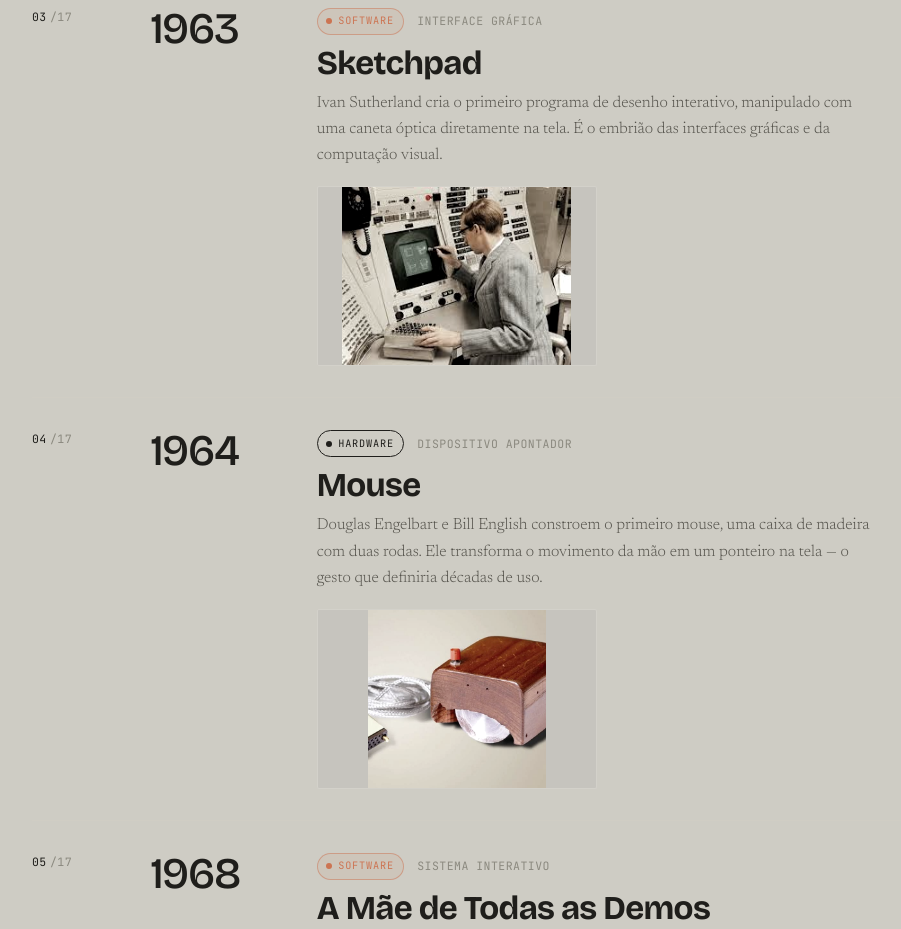
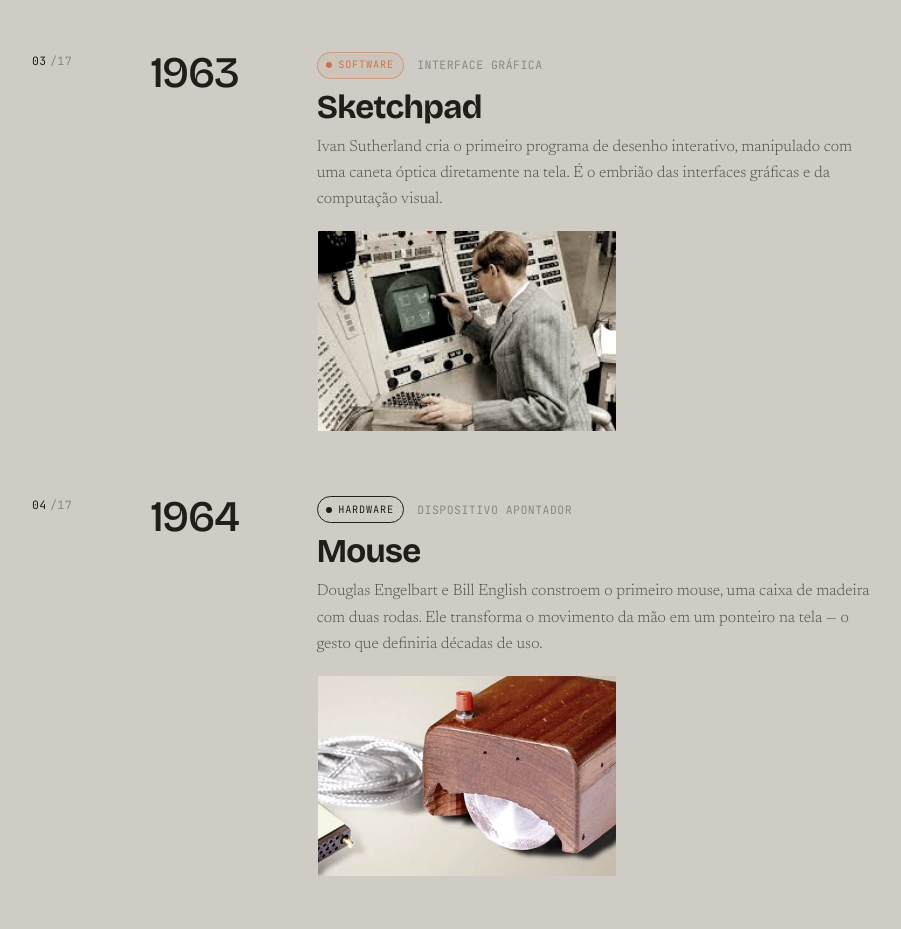
Before and after one commit to Deco-web/linha-do-tempo-interfaces, a plain HTML site: page index.html in a window 1280 px wide. Shown: the part 2126-3055 px from the top of the page, without its empty margins (32-933 px from the left). Drawn offline with nearby package versions, Linux system fonts and the light colour scheme.

Commit message:
fix: object-position individual por imagem baseado nas dimensões reais

```diff
--- a/css/styles.css
+++ b/css/styles.css
@@ -408,23 +408,48 @@ em {
 }
 
 /* ---------- Imagem do registro ---------- */
+/* ---------- Imagem do registro ----------
+   object-fit: cover + object-position por tipo de imagem:
+   - retratos (ratio > 1.2): cover centrado no topo para mostrar o rosto
+   - quadradas (ratio ~1.0): cover centralizado
+   - paisagens (ratio < 0.8): cover centralizado
+   Classes aplicadas via data-imgtype no render.js
+*/
 .registro__imagem {
   margin-top: 1.1rem;
   width: 100%;
-  max-width: 280px;
+  max-width: 300px;
+  overflow: hidden;
+  border-radius: 2px;
+  border: 1px solid var(--linha);
+  background: var(--papel-2);
 }
 .registro__imagem img {
   display: block;
   width: 100%;
-  height: 180px;
-  object-fit: contain;
+  height: 200px;
+  object-fit: cover;
   object-position: center center;
-  border-radius: 2px;
   filter: grayscale(30%) contrast(1.05);
-  border: 1px solid var(--linha);
-  background: var(--papel-2);
   transition: filter 0.3s var(--ease);
 }
+/* retratos: rosto fica no centro-topo */
+.registro__imagem--retrato img {
+  object-position: center 15%;
+}
+/* quadradas: centralizado */
+.registro__imagem--quadrada img {
+  object-position: center center;
+}
+/* paisagens: centralizado */
+.registro__imagem--paisagem img {
+  object-position: center center;
+}
+/* exceções manuais */
+.registro__imagem--engelbart img { object-position: center 20%; }
+.registro__imagem--tbl img        { object-position: center 25%; }
+.registro__imagem--tomlinson img  { object-position: center 20%; }
+
 .registro:hover .registro__imagem img {
   filter: grayscale(0%) contrast(1.1);
 }
--- a/js/data.js
+++ b/js/data.js
@@ -1,19 +1,21 @@
+// imgclasse: "retrato" (h>w), "quadrada" (h~=w), "paisagem" (w>h)
+// + classes individuais para exceções de object-position
 export const eventos = [
-  { ano: 1945, titulo: "Memex", tipo: "software", categoria: "Conceito de hipertexto", imagem: "img/memex.png", imagemdesc: "Vannevar Bush (1945)", resumo: "Vannevar Bush descreve no ensaio \u201cAs We May Think\u201d uma máquina conceitual capaz de armazenar e ligar documentos por associação. Nunca foi construída, mas plantou a ideia de hipertexto e de interface baseada em ligações." },
-  { ano: 1950, titulo: "Cartões perfurados e teletipo", tipo: "hardware", categoria: "Entrada por lote", imagem: "img/cartao-perfurado.png", imagemdesc: "Cartão perfurado", resumo: "A interação acontecia por lotes: o programador furava cartões e recebia a resposta impressa horas depois. Não havia diálogo em tempo real entre humano e máquina." },
-  { ano: 1963, titulo: "Sketchpad", tipo: "software", categoria: "Interface gráfica", imagem: "img/sketchpad.png", imagemdesc: "Sketchpad (1963)", resumo: "Ivan Sutherland cria o primeiro programa de desenho interativo, manipulado com uma caneta óptica diretamente na tela. É o embrião das interfaces gráficas e da computação visual." },
-  { ano: 1964, titulo: "Mouse", tipo: "hardware", categoria: "Dispositivo apontador", imagem: "img/mouse.png", imagemdesc: "Primeiro mouse de Engelbart (1964)", resumo: "Douglas Engelbart e Bill English constroem o primeiro mouse, uma caixa de madeira com duas rodas. Ele transforma o movimento da mão em um ponteiro na tela — o gesto que definiria décadas de uso." },
-  { ano: 1968, titulo: "A Mãe de Todas as Demos", tipo: "software", categoria: "Sistema interativo", imagem: "img/engelbart.png", imagemdesc: "Douglas Engelbart", resumo: "Engelbart apresenta ao vivo mouse, janelas, hipertexto, videoconferência e edição colaborativa. A demonstração antecipa quase tudo que usamos hoje em interfaces pessoais." },
-  { ano: 1971, titulo: "Correio eletrônico (e-mail)", tipo: "software", categoria: "Mensageiro eletrônico", imagem: "img/tomlinson.png", imagemdesc: "Ray Tomlinson", resumo: "Ray Tomlinson envia a primeira mensagem entre computadores diferentes e escolhe o símbolo \u201c@\u201d para separar usuário e máquina. Nasce o primeiro grande mensageiro eletrônico." },
-  { ano: 1973, titulo: "Xerox Alto", tipo: "hardware", categoria: "Computador pessoal / GUI", imagem: "img/xerox-alto.png", imagemdesc: "Xerox Alto (1973)", resumo: "Primeiro computador pensado para uma pessoa, com tela de mapa de bits, mouse e janelas. Reúne fisicamente os elementos da interface gráfica moderna." },
-  { ano: 1981, titulo: "Xerox Star", tipo: "software", categoria: "Sistema operacional gráfico", imagem: "img/xerox-star.png", imagemdesc: "Xerox Star (1981)", resumo: "Primeiro sistema comercial com metáfora de mesa de trabalho: ícones, pastas, documentos e o gesto de \u201capontar e clicar\u201d. Define a gramática visual dos sistemas operacionais." },
-  { ano: 1984, titulo: "Apple Macintosh", tipo: "software", categoria: "Sistema operacional gráfico", imagem: "img/macintosh.png", imagemdesc: "Apple Macintosh (1984)", resumo: "Populariza a interface gráfica para o grande público a um preço acessível. A partir dele, mexer no computador deixa de exigir digitar comandos de texto." },
-  { ano: 1985, titulo: "Microsoft Windows 1.0", tipo: "software", categoria: "Sistema operacional gráfico", imagem: "img/windows1.png", imagemdesc: "Windows 1.0 (1985)", resumo: "Leva a interface de janelas ao ecossistema de PCs compatíveis, iniciando a linhagem de sistemas operacionais mais usada do mundo nas décadas seguintes." },
-  { ano: 1988, titulo: "IRC", tipo: "software", categoria: "Mensageiro eletrônico", imagem: "img/irc.png", imagemdesc: "IRC", resumo: "O Internet Relay Chat cria as salas de bate-papo em tempo real, base cultural de todos os mensageiros instantâneos que viriam depois." },
-  { ano: 1990, titulo: "World Wide Web e o navegador", tipo: "software", categoria: "Navegador / hipertexto", imagem: "img/tbl.png", imagemdesc: "Tim Berners-Lee", resumo: "Tim Berners-Lee cria a Web e o primeiro navegador. A interface passa a ser o hipertexto navegável por links — a ideia do Memex, enfim realizada." },
-  { ano: 1996, titulo: "ICQ", tipo: "software", categoria: "Mensageiro eletrônico", imagem: "img/icq.png", imagemdesc: "ICQ", resumo: "Primeiro mensageiro instantâneo de massa, com lista de contatos e o inesquecível som \u201cUh-oh\u201d. Firma o bate-papo pessoal como hábito cotidiano." },
-  { ano: 2007, titulo: "iPhone e a tela multitoque", tipo: "hardware", categoria: "Interface por toque", imagem: "img/iphone.png", imagemdesc: "iPhone 1ª geração (2007)", resumo: "A tela sensível a múltiplos toques elimina o teclado físico e o stylus. Gestos como deslizar e pinçar tornam-se a nova linguagem de interação direta." },
-  { ano: 2011, titulo: "Assistentes de voz (Siri)", tipo: "software", categoria: "Interface por voz", imagem: "img/siri.png", imagemdesc: "Siri (2011)", resumo: "A interface deixa de exigir toque ou clique: fala-se com o dispositivo em linguagem natural. Começa a era da interação por voz no dia a dia." },
-  { ano: 2016, titulo: "Realidade virtual de consumo", tipo: "hardware", categoria: "Interface imersiva", imagem: "img/oculus.png", imagemdesc: "Oculus Rift (2016)", resumo: "Óculos como o Oculus Rift levam a interface para o espaço tridimensional, onde o corpo e o olhar passam a ser os controles." },
-  { ano: 2022, titulo: "Interfaces conversacionais com IA", tipo: "software", categoria: "Interface conversacional", imagem: "img/chatgpt.png", imagemdesc: "ChatGPT (2022)", resumo: "Ferramentas como o ChatGPT popularizam o diálogo em linguagem natural como forma de operar o computador — a interface passa a compreender intenção, não só comandos." },
+  { ano: 1945, titulo: "Memex", tipo: "software", categoria: "Conceito de hipertexto", imagem: "img/memex.png", imagemdesc: "Vannevar Bush (1945)", imgclasse: "paisagem", resumo: "Vannevar Bush descreve no ensaio \u201cAs We May Think\u201d uma máquina conceitual capaz de armazenar e ligar documentos por associação. Nunca foi construída, mas plantou a ideia de hipertexto e de interface baseada em ligações." },
+  { ano: 1950, titulo: "Cartões perfurados e teletipo", tipo: "hardware", categoria: "Entrada por lote", imagem: "img/cartao-perfurado.png", imagemdesc: "Cartão perfurado", imgclasse: "paisagem", resumo: "A interação acontecia por lotes: o programador furava cartões e recebia a resposta impressa horas depois. Não havia diálogo em tempo real entre humano e máquina." },
+  { ano: 1963, titulo: "Sketchpad", tipo: "software", categoria: "Interface gráfica", imagem: "img/sketchpad.png", imagemdesc: "Sketchpad (1963)", imgclasse: "paisagem", resumo: "Ivan Sutherland cria o primeiro programa de desenho interativo, manipulado com uma caneta óptica diretamente na tela. É o embrião das interfaces gráficas e da computação visual." },
+  { ano: 1964, titulo: "Mouse", tipo: "hardware", categoria: "Dispositivo apontador", imagem: "img/mouse.png", imagemdesc: "Primeiro mouse de Engelbart (1964)", imgclasse: "quadrada", resumo: "Douglas Engelbart e Bill English constroem o primeiro mouse, uma caixa de madeira com duas rodas. Ele transforma o movimento da mão em um ponteiro na tela — o gesto que definiria décadas de uso." },
+  { ano: 1968, titulo: "A Mãe de Todas as Demos", tipo: "software", categoria: "Sistema interativo", imagem: "img/engelbart.png", imagemdesc: "Douglas Engelbart", imgclasse: "engelbart", resumo: "Engelbart apresenta ao vivo mouse, janelas, hipertexto, videoconferência e edição colaborativa. A demonstração antecipa quase tudo que usamos hoje em interfaces pessoais." },
+  { ano: 1971, titulo: "Correio eletrônico (e-mail)", tipo: "software", categoria: "Mensageiro eletrônico", imagem: "img/tomlinson.png", imagemdesc: "Ray Tomlinson", imgclasse: "tomlinson", resumo: "Ray Tomlinson envia a primeira mensagem entre computadores diferentes e escolhe o símbolo \u201c@\u201d para separar usuário e máquina. Nasce o primeiro grande mensageiro eletrônico." },
+  { ano: 1973, titulo: "Xerox Alto", tipo: "hardware", categoria: "Computador pessoal / GUI", imagem: "img/xerox-alto.png", imagemdesc: "Xerox Alto (1973)", imgclasse: "retrato", resumo: "Primeiro computador pensado para uma pessoa, com tela de mapa de bits, mouse e janelas. Reúne fisicamente os elementos da interface gráfica moderna." },
+  { ano: 1981, titulo: "Xerox Star", tipo: "software", categoria: "Sistema operacional gráfico", imagem: "img/xerox-star.png", imagemdesc: "Xerox Star (1981)", imgclasse: "retrato", resumo: "Primeiro sistema comercial com metáfora de mesa de trabalho: ícones, pastas, documentos e o gesto de \u201capontar e clicar\u201d. Define a gramática visual dos sistemas operacionais." },
+  { ano: 1984, titulo: "Apple Macintosh", tipo: "software", categoria: "Sistema operacional gráfico", imagem: "img/macintosh.png", imagemdesc: "Apple Macintosh (1984)", imgclasse: "quadrada", resumo: "Populariza a interface gráfica para o grande público a um preço acessível. A partir dele, mexer no computador deixa de exigir digitar comandos de texto." },
+  { ano: 1985, titulo: "Microsoft Windows 1.0", tipo: "software", categoria: "Sistema operacional gráfico", imagem: "img/windows1.png", imagemdesc: "Windows 1.0 (1985)", imgclasse: "paisagem", resumo: "Leva a interface de janelas ao ecossistema de PCs compatíveis, iniciando a linhagem de sistemas operacionais mais usada do mundo nas décadas seguintes." },
+  { ano: 1988, titulo: "IRC", tipo: "software", categoria: "Mensageiro eletrônico", imagem: "img/irc.png", imagemdesc: "IRC", imgclasse: "paisagem", resumo: "O Internet Relay Chat cria as salas de bate-papo em tempo real, base cultural de todos os mensageiros instantâneos que viriam depois." },
+  { ano: 1990, titulo: "World Wide Web e o navegador", tipo: "software", categoria: "Navegador / hipertexto", imagem: "img/tbl.png", imagemdesc: "Tim Berners-Lee", imgclasse: "tbl", resumo: "Tim Berners-Lee cria a Web e o primeiro navegador. A interface passa a ser o hipertexto navegável por links — a ideia do Memex, enfim realizada." },
+  { ano: 1996, titulo: "ICQ", tipo: "software", categoria: "Mensageiro eletrônico", imagem: "img/icq.png", imagemdesc: "ICQ", imgclasse: "paisagem", resumo: "Primeiro mensageiro instantâneo de massa, com lista de contatos e o inesquecível som \u201cUh-oh\u201d. Firma o bate-papo pessoal como hábito cotidiano." },
+  { ano: 2007, titulo: "iPhone e a tela multitoque", tipo: "hardware", categoria: "Interface por toque", imagem: "img/iphone.png", imagemdesc: "iPhone 1ª geração (2007)", imgclasse: "paisagem", resumo: "A tela sensível a múltiplos toques elimina o teclado físico e o stylus. Gestos como deslizar e pinçar tornam-se a nova linguagem de interação direta." },
+  { ano: 2011, titulo: "Assistentes de voz (Siri)", tipo: "software", categoria: "Interface por voz", imagem: "img/siri.png", imagemdesc: "Siri (2011)", imgclasse: "paisagem", resumo: "A interface deixa de exigir toque ou clique: fala-se com o dispositivo em linguagem natural. Começa a era da interação por voz no dia a dia." },
+  { ano: 2016, titulo: "Realidade virtual de consumo", tipo: "hardware", categoria: "Interface imersiva", imagem: "img/oculus.png", imagemdesc: "Oculus Rift (2016)", imgclasse: "quadrada", resumo: "Óculos como o Oculus Rift levam a interface para o espaço tridimensional, onde o corpo e o olhar passam a ser os controles." },
+  { ano: 2022, titulo: "Interfaces conversacionais com IA", tipo: "software", categoria: "Interface conversacional", imagem: "img/chatgpt.png", imagemdesc: "ChatGPT (2022)", imgclasse: "paisagem", resumo: "Ferramentas como o ChatGPT popularizam o diálogo em linguagem natural como forma de operar o computador — a interface passa a compreender intenção, não só comandos." },
 ];
--- a/js/render.js
+++ b/js/render.js
@@ -18,7 +18,7 @@ function montarLinha(ev, indice, total) {
   const num = String(indice).padStart(2, "0");
   const tot = String(total).padStart(2, "0");
   const imgHtml = ev.imagem
-    ? `<div class="registro__imagem">
+    ? `<div class="registro__imagem registro__imagem--${ev.imgclasse || 'paisagem'}">
          <img src="${ev.imagem}" alt="${ev.imagemdesc || ev.titulo}" loading="lazy">
        </div>`
     : "";
```
